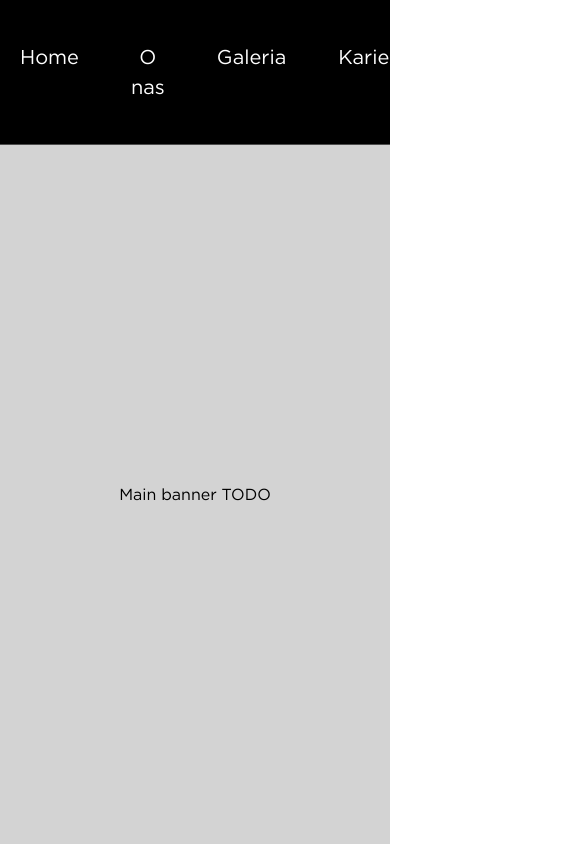
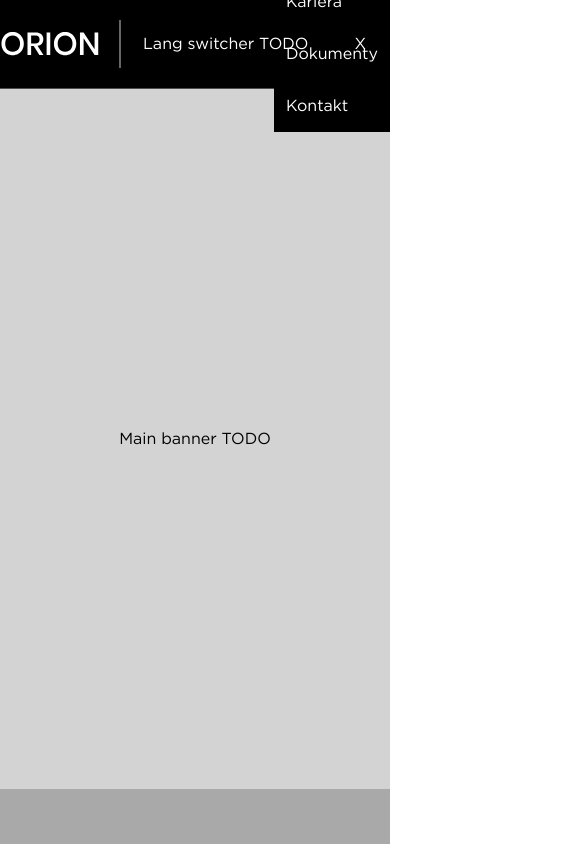
Before and after one commit to utamovita/orion-site, a Next.js app: page / in a window 390 px wide. Shown: the top 844 px of the page, 585 px wide, since content can reach past the window. Built offline with nearby package versions, Linux system fonts and the light colour scheme.

Commit message:
part of Responsive

```diff
--- /dev/null
+++ b/src/design-system/layout/header/hamburger/hamburger.component.tsx
@@ -0,0 +1,19 @@
+import styles from "./hamburger.module.scss";
+
+interface HamburgerProps {
+  setIsActiveNav: any; // Do zmiany typ (nie Function xd)
+  isActiveNav: boolean;
+}
+
+function Hamburger({ setIsActiveNav, isActiveNav }: HamburgerProps) {
+  const test = () => {
+    setIsActiveNav(!isActiveNav);
+  };
+  return (
+    <div className={styles.hamburger}>
+      <p onClick={test}>X</p>
+    </div>
+  );
+}
+
+export { Hamburger };
--- /dev/null
+++ b/src/design-system/layout/header/hamburger/hamburger.module.scss
@@ -0,0 +1,15 @@
+@use "@design-system/styles/utilities/variables" as vr;
+@use "@design-system/styles/utilities/mixins" as mx;
+
+.hamburger {
+  display: none;
+  color: var(--colorWhite);
+  margin: 0 vr.$spacingSizeXL;
+  cursor: pointer;
+}
+
+@include mx.devices(mobile) {
+  .hamburger {
+    display: block;
+  }
+}
--- a/src/design-system/layout/header/header.component.tsx
+++ b/src/design-system/layout/header/header.component.tsx
@@ -1,18 +1,21 @@
 import { LangSwitcher } from "@design-system/layout/header/lang-switcher/lang-switcher.component";
 import { Logo } from "@design-system/layout/header/logo/logo.component";
 import { MainNavigation } from "@design-system/layout/header/main-navigation/main-navigation.component";
+import { Hamburger } from "@design-system/layout/header/hamburger/hamburger.component";
 import { Container } from "@design-system/layout/utilities";
-import React from "react";
+import React, { useState } from "react";
 import styles from "./header.module.scss";
 
 function Header() {
+  const [isActiveNav, setIsActiveNav] = useState(false);
   return (
     <header className={styles.header}>
-      <Container>
+      <Container className={styles.test}>
         <div className={styles.wrapper}>
           <Logo />
-          <MainNavigation />
+          <MainNavigation isActiveNav={isActiveNav} />
           <LangSwitcher />
+          <Hamburger setIsActiveNav={setIsActiveNav} isActiveNav={isActiveNav} />
         </div>
       </Container>
     </header>
--- a/src/design-system/layout/header/header.module.scss
+++ b/src/design-system/layout/header/header.module.scss
@@ -2,14 +2,23 @@
 @use "@design-system/styles/utilities/mixins" as mx;
 
 .header {
+  position: relative;
   background-color: var(--colorBlack);
   border-bottom: 1px solid var(--colorThunder);
   padding: vr.$spacingSizeL 0;
+  z-index: 3;
 }
 
 .wrapper {
   display: flex;
+  position: relative;
   justify-content: space-between;
   align-items: center;
   width: 100%;
+  z-index: 1;
 }
+
+.test {
+  position: relative;
+  z-index: 2;
+}
--- a/src/design-system/layout/header/main-navigation/main-navigation.component.tsx
+++ b/src/design-system/layout/header/main-navigation/main-navigation.component.tsx
@@ -1,5 +1,4 @@
 import Link from "next/link";
-import React from "react";
 import styles from "./main-navigation.module.scss";
 import { navigationDataPL } from "@design-system/layout/header/main-navigation/config";
 
@@ -8,11 +7,15 @@ type NavigationItem = {
   link: string;
 };
 
-function MainNavigation() {
+interface MainNavigationProps {
+  isActiveNav: boolean;
+}
+
+function MainNavigation({ isActiveNav }: MainNavigationProps) {
   const data = navigationDataPL; //TODO: get data based on language
 
   return (
-    <nav className={styles.nav}>
+    <nav className={`${styles.nav} ${isActiveNav ? styles.active : ""}`}>
       <ul className={styles.list}>
         {data.map((item, index) => (
           <li key={index} className={styles.element}>
--- a/src/design-system/layout/header/main-navigation/main-navigation.module.scss
+++ b/src/design-system/layout/header/main-navigation/main-navigation.module.scss
@@ -27,3 +27,37 @@
     font-weight: var(--fontWeightBold);
   }
 }
+
+@include mx.devices(tablet) {
+  .list {
+    gap: 0;
+  }
+
+  .element {
+    @include mx.fontSize(16px);
+  }
+
+  .link {
+    padding: vr.$spacingSizeS;
+  }
+}
+
+@include mx.devices(mobile) {
+  .nav {
+    position: absolute;
+    right: 0;
+    top: -200px;
+    background-color: var(--colorBlack);
+    z-index: -1;
+    transition: top 2s;
+  }
+
+  .active {
+    right: 0;
+    top: 85px;
+    transition: top 2s;
+  }
+  .list {
+    display: block;
+  }
+}
--- a/src/design-system/styles/global.scss
+++ b/src/design-system/styles/global.scss
@@ -3,6 +3,7 @@
 body,
 html {
   font-family: var(--fontFamilyPrimary);
+  overflow-x: hidden;
 }
 
 :root {
```
